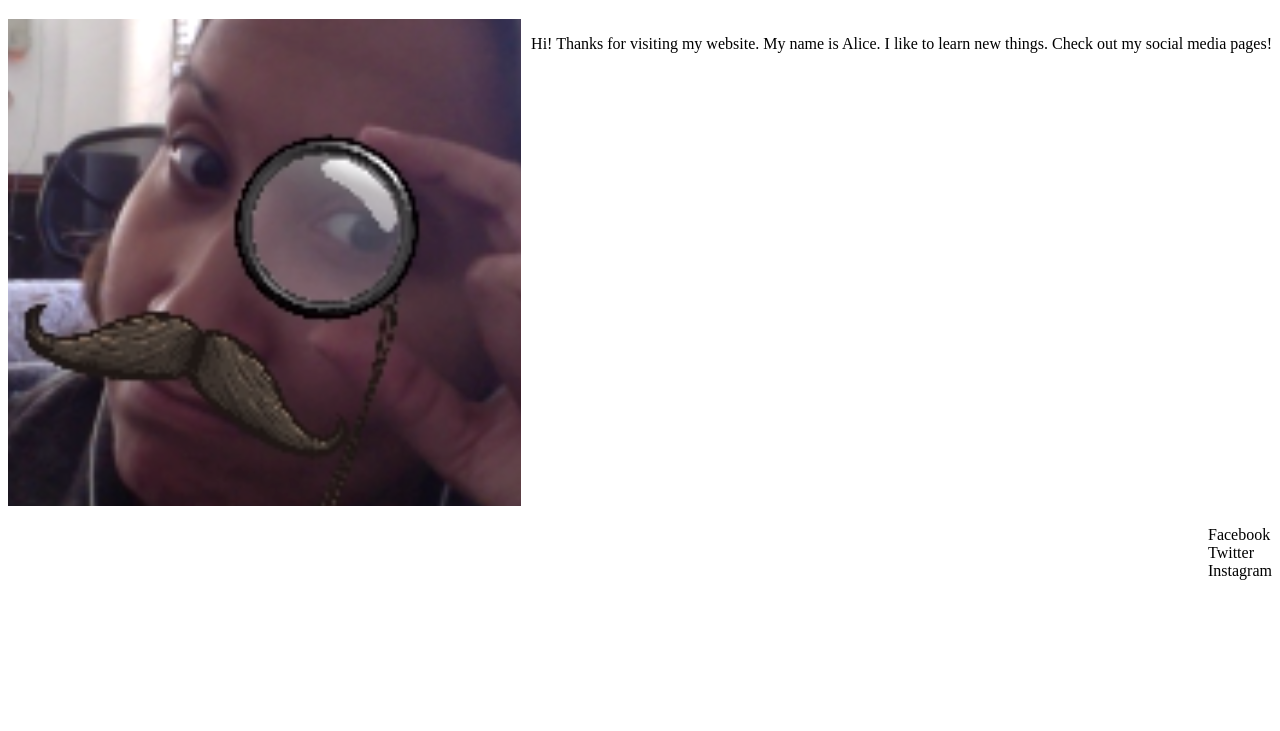
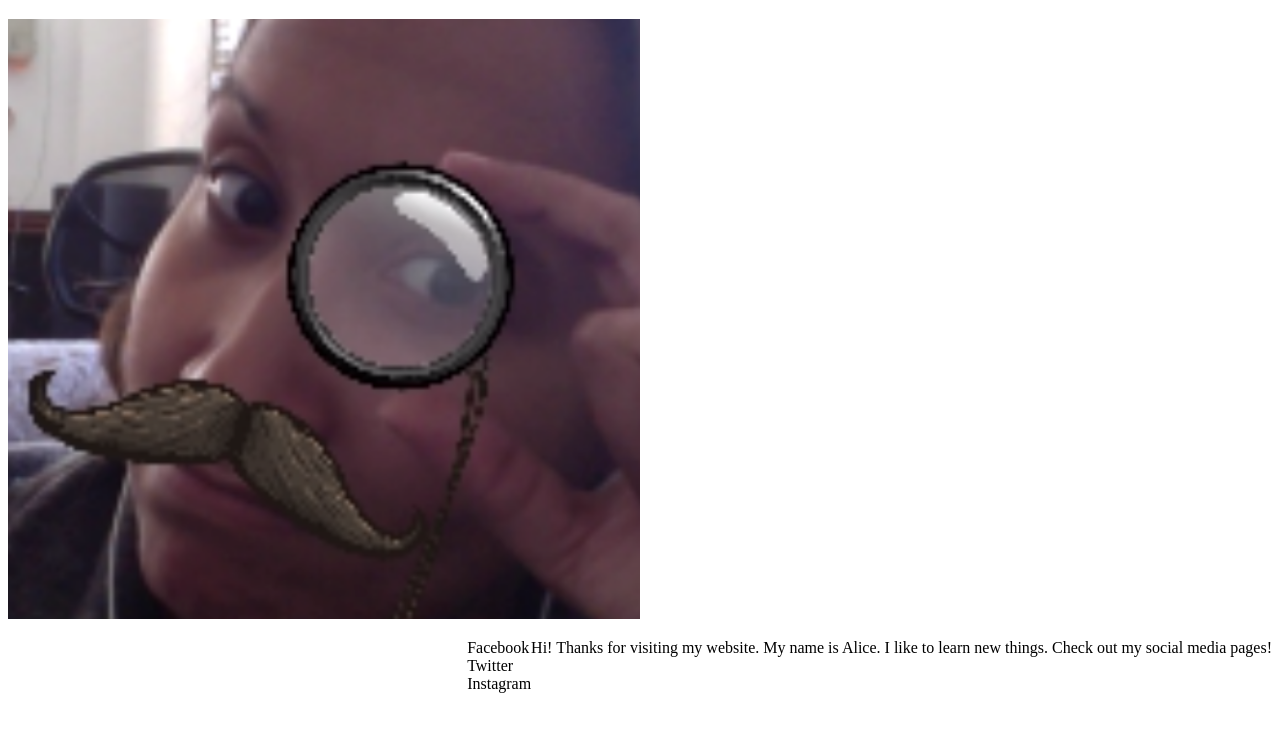
Before and after one commit to aegreen/aegreen.github.io, a plain HTML site: page index.html in a window 1280 px wide. Shown: the part 61-792 px from the top of the page. Drawn offline with Linux system fonts and the light colour scheme.

Commit message:
Update index.html

```diff
--- a/index.html
+++ b/index.html
@@ -9,7 +9,7 @@
     <body>
       <h1>Alice Green</h1>
       <div>
-        <img src="moncleme.png" alt="silly picture">
+        <img src="moncleme.png" alt="silly picture" width="50%">
         <p style="float: right;">Hi! Thanks for visiting my website. My name is Alice. I like to learn new things. Check out my social media pages!</p>
         <ul style="list-style: none; float: right;">
           <li>Facebook</li>
```
